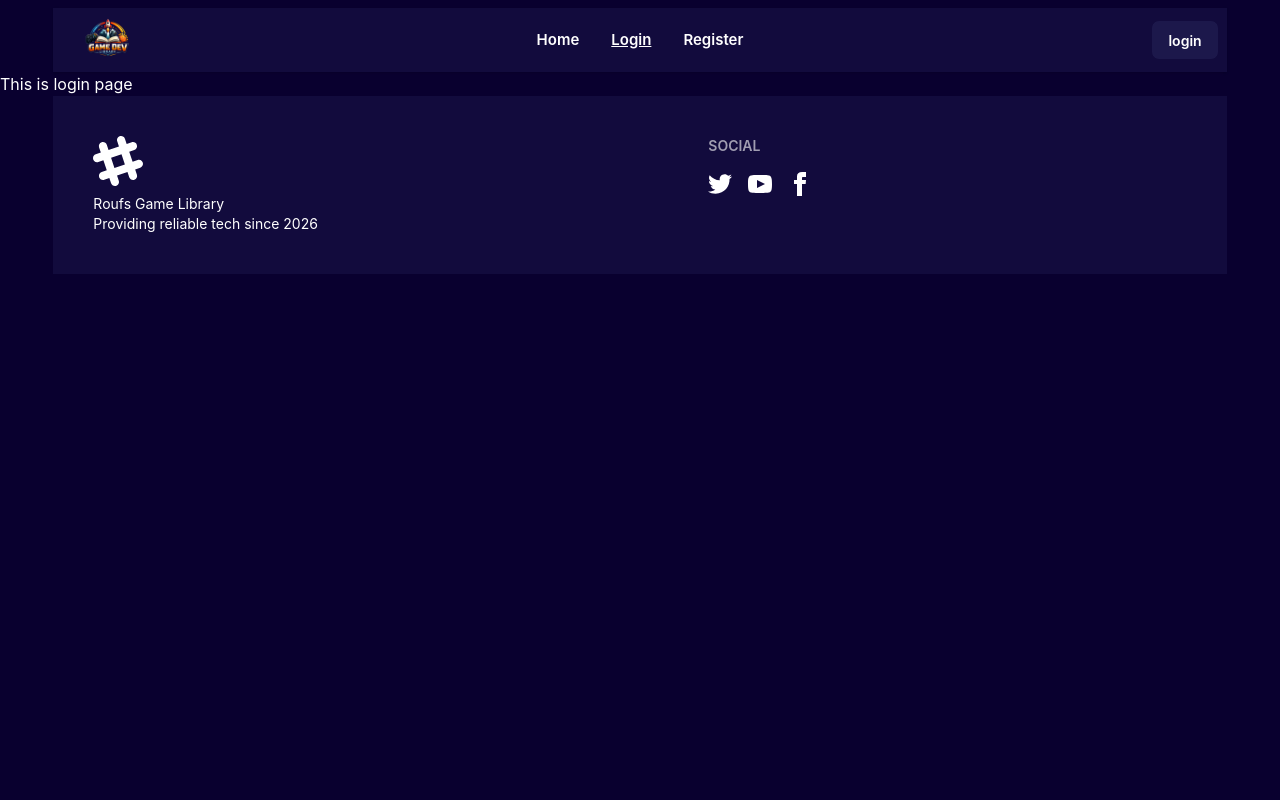
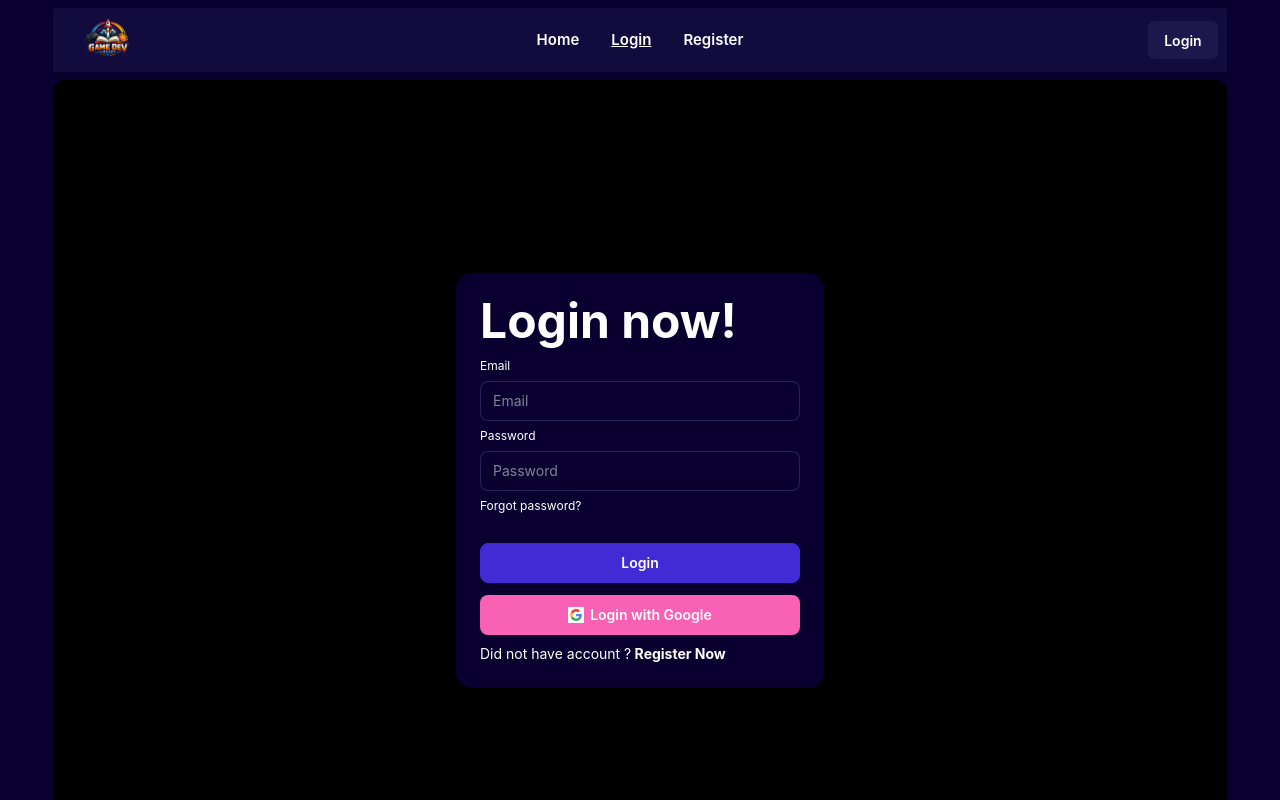
Before and after one commit to AbdurRouf230/Game_Library_React_Auth_firebase, a React (Vite) app: page /login in a window 1280 px wide. Shown: the top 800 px of the page. Built offline with nearby package versions, Linux system fonts and the light colour scheme; no server answers.

Commit message:
emai-pass login and google login done

```diff
--- a/package.json
+++ b/package.json
@@ -17,6 +17,7 @@
     "react": "^19.2.6",
     "react-dom": "^19.2.6",
     "react-router": "^7.15.0",
+    "react-toastify": "^11.1.0",
     "swiper": "^12.1.4",
     "tailwindcss": "^4.3.0"
   },
--- a/src/App.jsx
+++ b/src/App.jsx
@@ -2,6 +2,8 @@ import { useState } from "react";
 import reactLogo from "./assets/react.svg";
 import viteLogo from "./assets/vite.svg";
 import heroImg from "./assets/hero.png";
+import { ToastContainer } from "react-toastify";
+import "react-toastify/dist/ReactToastify.css";
 import "./App.css";
 import Navbar from "./Components/Navbar/Navbar";
 import { Outlet } from "react-router";
@@ -16,6 +18,7 @@ function App() {
       <main>
         <Outlet></Outlet>
       </main>
+      <ToastContainer />
       <Footer></Footer>
     </div>
   );
--- a/src/AuthContexts/AuthContextProvider.jsx
+++ b/src/AuthContexts/AuthContextProvider.jsx
@@ -1,16 +1,23 @@
 import {
   createUserWithEmailAndPassword,
+  GoogleAuthProvider,
   onAuthStateChanged,
+  sendPasswordResetEmail,
   signInWithEmailAndPassword,
+  signInWithPopup,
   signOut,
 } from "firebase/auth";
-
-import { auth } from "../firebase.init";
+import "firebase/auth";
 import { useEffect, useState } from "react";
 import { AuthContext } from "./AuthContext";
+import auth from "../Auth_Firebase/firebase.init";
 
 const AuthContextProvider = ({ children }) => {
   const [user, setUser] = useState(null);
+  const provider = new GoogleAuthProvider();
+  const signInWithGoogle = () => {
+    return signInWithPopup(auth, provider);
+  };
   const createUser = (email, password) => {
     return createUserWithEmailAndPassword(auth, email, password);
   };
@@ -19,6 +26,10 @@ const AuthContextProvider = ({ children }) => {
   };
   const signOutUser = () => {
     return signOut(auth);
+  };
+
+  const forgotPassword = (email) => {
+    return sendPasswordResetEmail(auth, email);
   };
   useEffect(() => {
     const unsubscribe = onAuthStateChanged(auth, (user) => {
@@ -32,6 +43,7 @@ const AuthContextProvider = ({ children }) => {
     createUser,
     signInUser,
     signOutUser,
+    signInWithGoogle,
   };
   return <AuthContext value={userInfo}>{children}</AuthContext>;
 };
--- a/src/Components/Login/Login.jsx
+++ b/src/Components/Login/Login.jsx
@@ -1,5 +1,131 @@
+import { use, useState } from "react";
+import { Link } from "react-router";
+import { AuthContext } from "../../AuthContexts/AuthContext";
+import { toast } from "react-toastify";
+
 const Login = () => {
-  return <h1>This is login page</h1>;
+  const [error, setError] = useState("");
+  const { signInUser, signInWithGoogle } = use(AuthContext);
+  const handleLogin = (e) => {
+    e.preventDefault();
+    const pass = e.target.password.value;
+    const email = e.target.email.value;
+    setError("");
+    signInUser(email, pass)
+      .then((result) => {
+        const user = result.user;
+        setError("Successfully login");
+        toast.success("Successfully login", {
+          position: "top-left",
+          autoClose: 5000,
+        });
+      })
+      .catch((err) => {
+        console.log("Login error is : ", err);
+        setError(err.message);
+        toast.error("Login failed", {
+          position: "top-left",
+          autoClose: 5000,
+        });
+      });
+  };
+
+  const handleGoogleLogin = () => {
+    signInWithGoogle()
+      .then((result) => {
+        const user = result.user;
+        setError("Successfully login with google");
+        toast.success("Successfully login with google", {
+          position: "top-left",
+          autoClose: 5000,
+        });
+      })
+      .catch((err) => {
+        console.log("Google login error is : ", err);
+        setError(err.message);
+        toast.error("Google login failed", {
+          position: "top-left",
+          autoClose: 5000,
+        });
+      });
+  };
+  return (
+    <div className="hero bg-black mt-2 min-h-screen w-11/12 mx-auto mb-2 rounded-xl">
+      <div className="hero-content flex-col lg:min-w-[400px] lg:flex-row-reverse">
+        <div className="card bg-base-100 w-full max-w-sm shrink-0 shadow-2xl">
+          <div className="card-body">
+            <h1 className="text-5xl font-bold">Login now!</h1>
+            <form onSubmit={handleLogin}>
+              <fieldset className="fieldset">
+                <label className="label">Email</label>
+                <input
+                  type="email"
+                  name="email"
+                  className="input"
+                  placeholder="Email"
+                />
+                <label className="label">Password</label>
+                <input
+                  type="password"
+                  name="password"
+                  className="input"
+                  placeholder="Password"
+                />
+                <div>
+                  <a className="link link-hover">Forgot password?</a>
+                </div>
+                <p className="font-bold">{error}</p>
+                <button className="btn btn-neutral mt-4">Login</button>
+              </fieldset>
+            </form>
+
+            <button
+              onClick={handleGoogleLogin}
+              className="btn bg-primary border-none text-black border-[#e5e5e5]"
+            >
+              <svg
+                aria-label="Google logo"
+                width="16"
+                height="16"
+                xmlns="http://www.w3.org/2000/svg"
+                viewBox="0 0 512 512"
+              >
+                <g>
+                  <path d="m0 0H512V512H0" fill="#fff"></path>
+                  <path
+                    fill="#34a853"
+                    d="M153 292c30 82 118 95 171 60h62v48A192 192 0 0190 341"
+                  ></path>
+                  <path
+                    fill="#4285f4"
+                    d="m386 400a140 175 0 0053-179H260v74h102q-7 37-38 57"
+                  ></path>
+                  <path
+                    fill="#fbbc02"
+                    d="m90 341a208 200 0 010-171l63 49q-12 37 0 73"
+                  ></path>
+                  <path
+                    fill="#ea4335"
+                    d="m153 219c22-69 116-109 179-50l55-54c-78-75-230-72-297 55"
+                  ></path>
+                </g>
+              </svg>
+              Login with Google
+            </button>
+            <div>
+              <p className=" text-blue-400">
+                Did not have account ?
+                <Link to={"/register"} className="text-blue font-bold">
+                  {" "}
+                  Register Now
+                </Link>
+              </p>
+            </div>
+          </div>
+        </div>
+      </div>
+    </div>
+  );
 };
 
 export default Login;
--- a/src/Components/Navbar/Navbar.jsx
+++ b/src/Components/Navbar/Navbar.jsx
@@ -1,7 +1,11 @@
-import { NavLink } from "react-router";
+import { Link, NavLink } from "react-router";
 import logoLink from "../../assets/logo_game_dev_library.png";
 import "./Navbar.css";
+import { use, useState } from "react";
+import { AuthContext } from "../../AuthContexts/AuthContext";
+import { toast } from "react-toastify";
 const Navbar = () => {
+  const { user, signOutUser } = use(AuthContext);
   const links = (
     <div className="flex gap-8 text-[15px] font-semibold rounded-xl">
       <NavLink to="/">Home</NavLink>
@@ -9,6 +13,22 @@ const Navbar = () => {
       <NavLink to="/register">Register</NavLink>
     </div>
   );
+  const handleSignOut = () => {
+    signOutUser()
+      .then(() => {
+        toast.success("Successfully signed out", {
+          position: "top-left",
+          autoClose: 5000,
+        });
+      })
+      .catch((err) => {
+        toast.error("Sign out failed", {
+          position: "top-left",
+          autoClose: 5000,
+        });
+      });
+  };
+
   const listItems = (
     <>
       <li>
@@ -62,7 +82,15 @@ const Navbar = () => {
         <ul className="menu menu-horizontal px-1">{links}</ul>
       </div>
       <div className="navbar-end">
-        <a className="btn bg-base-300">login</a>
+        {user ? (
+          <Link onClick={handleSignOut} className="btn bg-base-300">
+            Sign out
+          </Link>
+        ) : (
+          <Link to={"/login"} className="btn bg-base-300">
+            Login
+          </Link>
+        )}
       </div>
     </div>
   );
--- a/src/main.jsx
+++ b/src/main.jsx
@@ -7,6 +7,7 @@ import App from "./App.jsx";
 import Home from "./Components/Home/Home.jsx";
 import Login from "./Components/Login/Login.jsx";
 import Register from "./Components/Register/Register.jsx";
+import AuthContextProvider from "./AuthContexts/AuthContextProvider.jsx";
 
 const router = createBrowserRouter([
   {
@@ -30,6 +31,8 @@ const router = createBrowserRouter([
 ]);
 createRoot(document.getElementById("root")).render(
   <StrictMode>
-    <RouterProvider router={router} />
+    <AuthContextProvider>
+      <RouterProvider router={router} />
+    </AuthContextProvider>
   </StrictMode>,
 );
```
Also changed, not shown: 1 other file (tests, documents, lock files or other folders).
